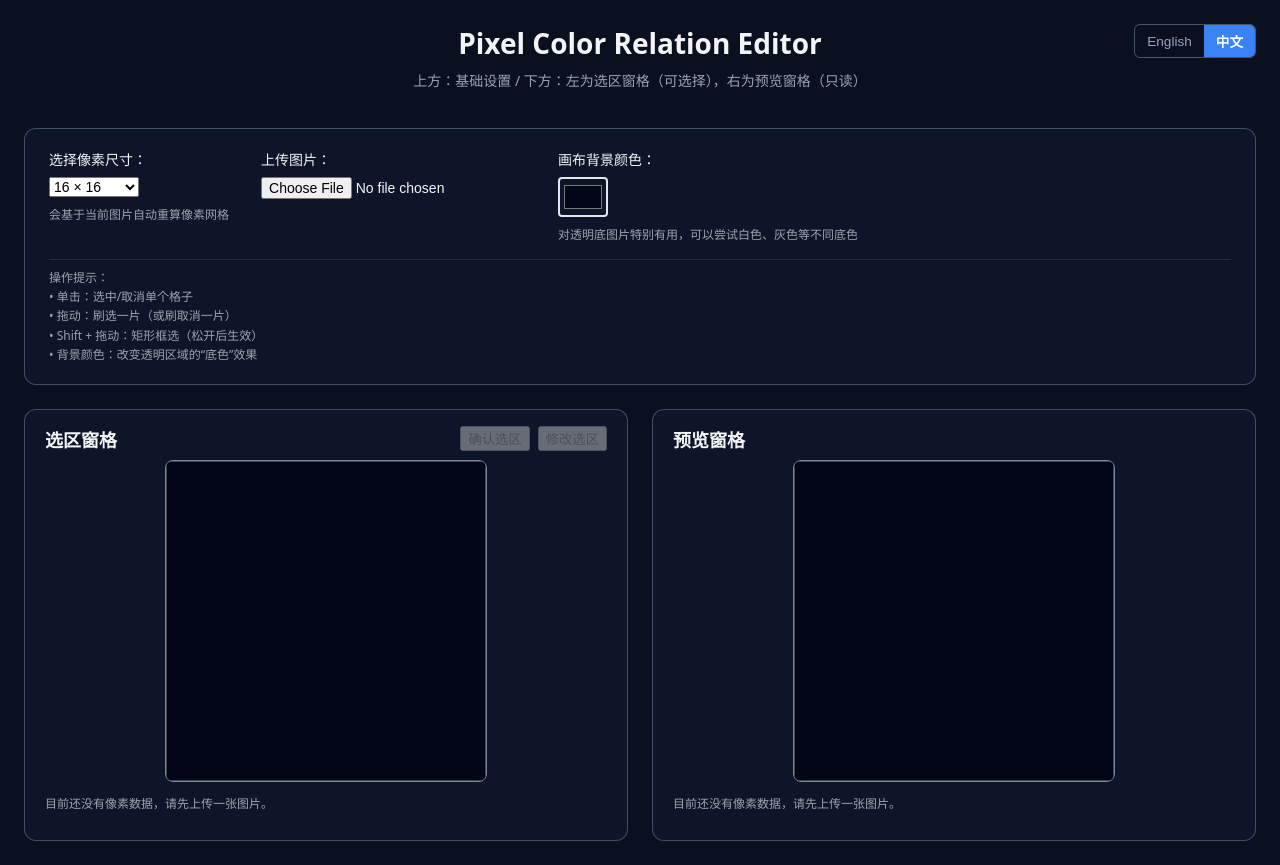
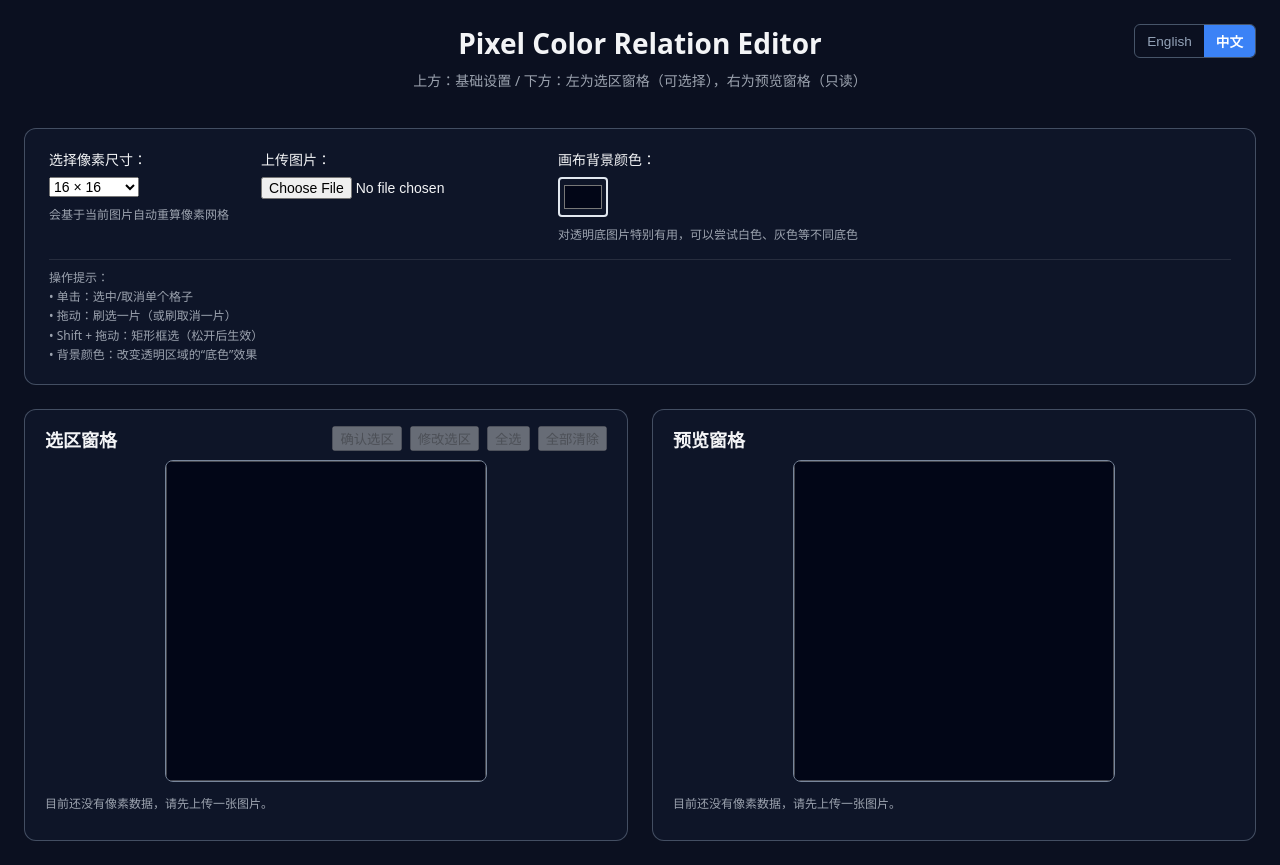
Before and after one commit to ruowen6/pixel-color-editor, a React (Vite) app: page / in a window 1280 px wide. Built offline with nearby package versions, Linux system fonts and the light colour scheme.

Commit message:
Optimized UI. Provide 'Select All' and 'Clear All' buttons.

```diff
--- a/src/components/PixelCanvasPanel.tsx
+++ b/src/components/PixelCanvasPanel.tsx
@@ -342,6 +342,30 @@ export function PixelCanvasPanel({
     }
   };
 
+  // 全选：选择所有非透明像素
+  const selectAllNonTransparent = () => {
+    if (!grid) return;
+    setGrid((prev) => {
+      if (!prev) return prev;
+      const newPixels = prev.pixels.map((p) =>
+        p.a > 0 ? { ...p, selected: true } : p
+      );
+      return { ...prev, pixels: newPixels };
+    });
+  };
+
+  // 全部清除：取消所有选择
+  const clearAllSelection = () => {
+    if (!grid) return;
+    setGrid((prev) => {
+      if (!prev) return prev;
+      const newPixels = prev.pixels.map((p) =>
+        p.selected ? { ...p, selected: false } : p
+      );
+      return { ...prev, pixels: newPixels };
+    });
+  };
+
   return (
     <section className="canvas-panel">
       <div
@@ -359,6 +383,12 @@ export function PixelCanvasPanel({
           </button>
           <button onClick={onModify} disabled={!grid || !isConfirmed}>
             {t.modifySelection}
+          </button>
+          <button onClick={selectAllNonTransparent} disabled={!grid || isConfirmed}>
+            {t.selectAll}
+          </button>
+          <button onClick={clearAllSelection} disabled={!grid || isConfirmed}>
+            {t.clearAll}
           </button>
         </div>
       </div>
--- a/src/components/PreviewCanvasPanel.tsx
+++ b/src/components/PreviewCanvasPanel.tsx
@@ -170,7 +170,7 @@ export function PreviewCanvasPanel({
           </label>
 
           <div style={{ marginBottom: "12px", display: "flex", alignItems: "center" }}>
-            <span style={{ fontSize: "0.9rem", color: "#e2e8f0", marginRight: "8px" }}>导出尺寸：</span>
+            <span style={{ fontSize: "0.9rem", color: "#e2e8f0", marginRight: "8px" }}>{t.exportSizeOptions}</span>
             <select
                 value={exportSize}
                 onChange={(e) => setExportSize(Number(e.target.value))}
--- a/src/utils/translations.ts
+++ b/src/utils/translations.ts
@@ -28,6 +28,8 @@ export const translations = {
     selectionPane: "选区窗格",
     confirmSelection: "确认选区",
     modifySelection: "修改选区",
+    selectAll: "全选",
+    clearAll: "全部清除",
     noDataPixel: "目前还没有像素数据，请先上传一张图片。",
     currentBaseColor: "当前基准色:",
     keepLightness: "保持基准色明度",
@@ -37,11 +39,12 @@ export const translations = {
 
     // Preview Canvas Panel
     previewPane: "预览窗格",
-    saveChanges: "保存当前修改",
+    saveChanges: "覆盖至原图",
     saveChangesTitle: "把当前的改色结果固化到网格中",
     noDataPreview: "目前还没有像素数据，请先在上方上传图片。",
     exportOptions: "导出选项",
     onlySelected: "仅导出选区内容 (裁剪掉未选中像素)",
+    exportSizeOptions: "导出尺寸：",
     exportTransparent: "导出透明背景PNG",
     exportWithBg: "导出带背景色PNG",
   },
@@ -70,8 +73,10 @@ export const translations = {
 
     // Pixel Canvas Panel
     selectionPane: "Selection Pane",
-    confirmSelection: "Confirm Selection",
-    modifySelection: "Modify Selection",
+    confirmSelection: "Confirm Sel.",
+    modifySelection: "Modify Sel.",
+    selectAll: "Sel. All",
+    clearAll: "Clear All",
     noDataPixel: "No pixel data yet. Please upload an image first.",
     currentBaseColor: "Base Color:",
     keepLightness: "Keep Base Lightness",
@@ -81,11 +86,12 @@ export const translations = {
 
     // Preview Canvas Panel
     previewPane: "Preview Pane",
-    saveChanges: "Save Changes",
+    saveChanges: "Overwrite Selected Pixels",
     saveChangesTitle: "Bake current color changes into the grid",
     noDataPreview: "No pixel data yet. Please upload an image above.",
     exportOptions: "Export Options",
     onlySelected: "Export Selection Only (Crop unused)",
+    exportSizeOptions: "Export Size:",
     exportTransparent: "Export Transparent PNG",
     exportWithBg: "Export PNG with BG Color",
   }
```
